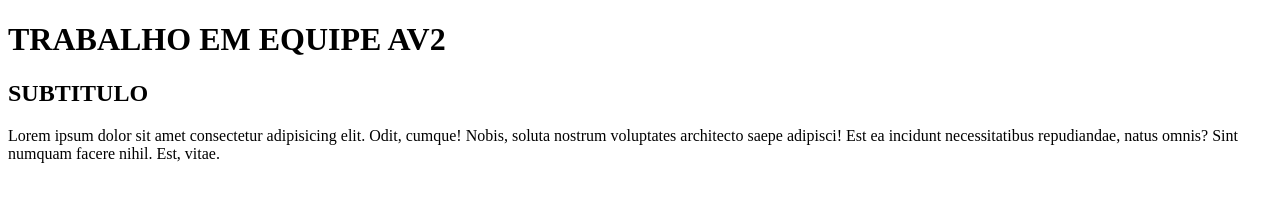
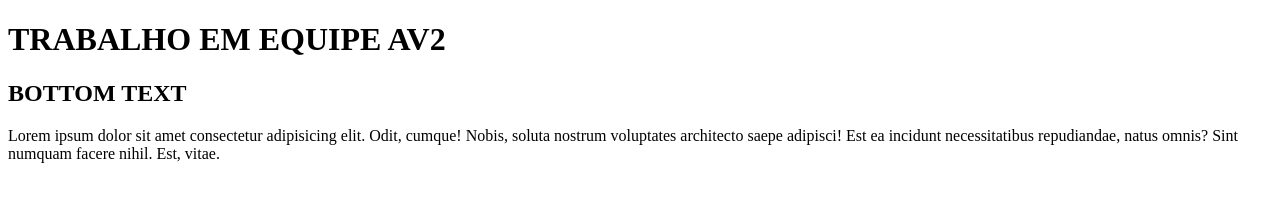
Before and after one commit to Cauettt/AmbientesTrabalho, a plain HTML site: page index.html in a window 1280 px wide. Drawn offline with Linux system fonts and the light colour scheme.

Commit message:
Fix: Alterando subtítulo do index.html

```diff
--- a/index.html
+++ b/index.html
@@ -7,7 +7,7 @@
 </head>
 <body>
     <h1>TRABALHO EM EQUIPE AV2</h1>
-    <h2>SUBTITULO</h2>
+    <h2>BOTTOM TEXT</h2>
     <p>Lorem ipsum dolor sit amet consectetur adipisicing elit. Odit, cumque! Nobis, soluta nostrum voluptates architecto saepe adipisci! Est ea incidunt necessitatibus repudiandae, natus omnis? Sint numquam facere nihil. Est, vitae.</p>
 </body>
 </html>
```
